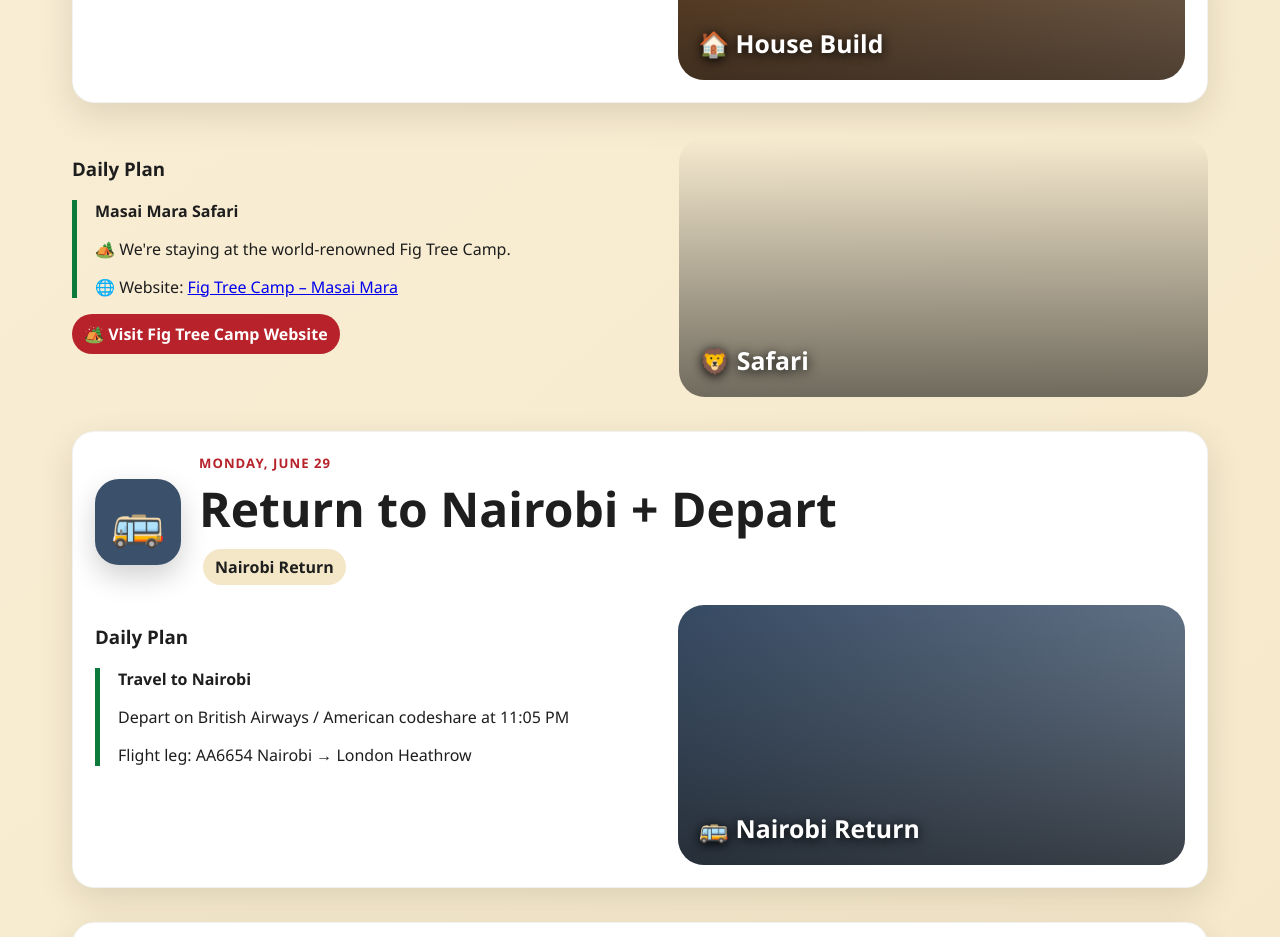
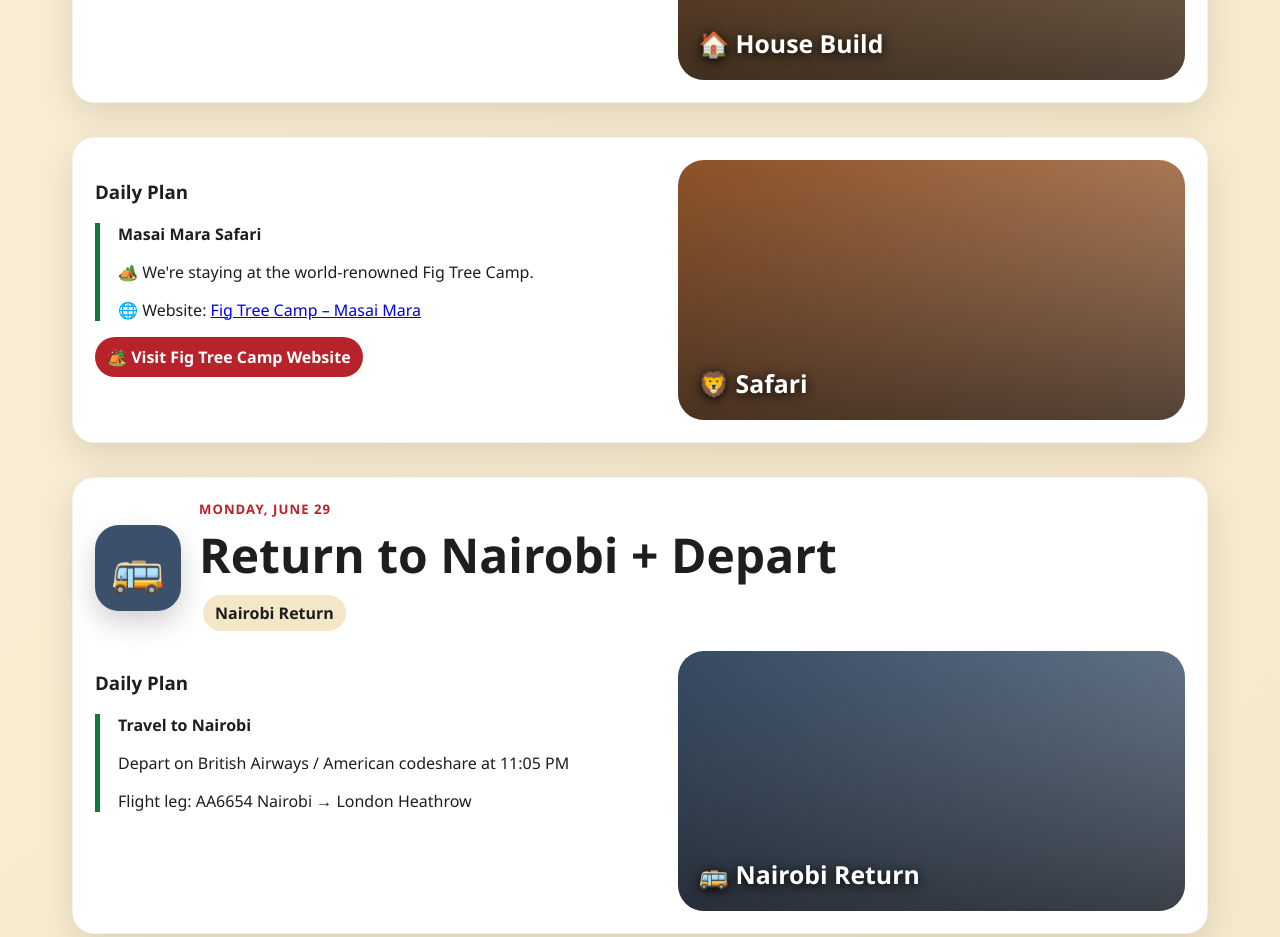
Before and after one commit to jrrgcmpvmw-ops/kenya, a plain HTML site: page index.html in a window 1280 px wide. Shown: the part 4400-5337 px from the top of the page. Drawn offline with Linux system fonts and the light colour scheme.

Commit message:
Update index.html

```diff
--- a/index.html
+++ b/index.html
@@ -183,14 +183,13 @@
   </div>
 </section>
 
+<section class="day-section card" id="day8" style="--day:#99582a">
 <div class="feature">
     <div>
         <h3>Daily Plan</h3>
-
         <div class="timeline">
             <p><strong>Masai Mara Safari</strong></p>
             <p>🏕️ We're staying at the world-renowned Fig Tree Camp.</p>
-
             <p>
                 🌐 Website:
                 <a href="https://madahotels.com/Fig-Tree-Camp-MasaiMara.html"
@@ -200,20 +199,18 @@
                 </a>
             </p>
         </div>
-
         <a class="track"
            href="https://madahotels.com/Fig-Tree-Camp-MasaiMara.html"
            target="_blank"
            rel="noopener">
             🏕️ Visit Fig Tree Camp Website
         </a>
-
     </div>
-
     <div class="photo">
         <strong>🦁 Safari</strong>
     </div>
 </div>
+</section>
 
 <section class="day-section card" id="day9" style="--day:#3a506b">
   <div class="day-head">
```
